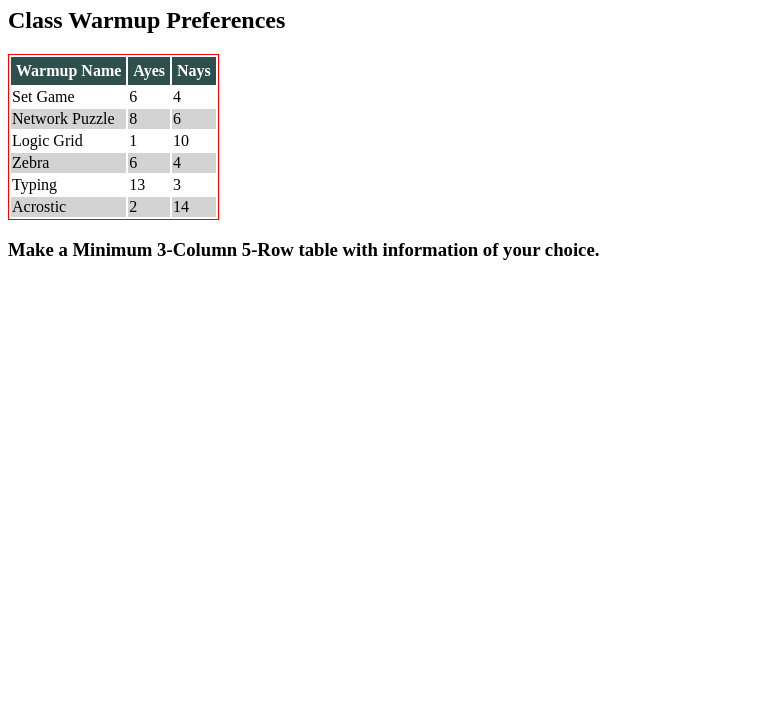
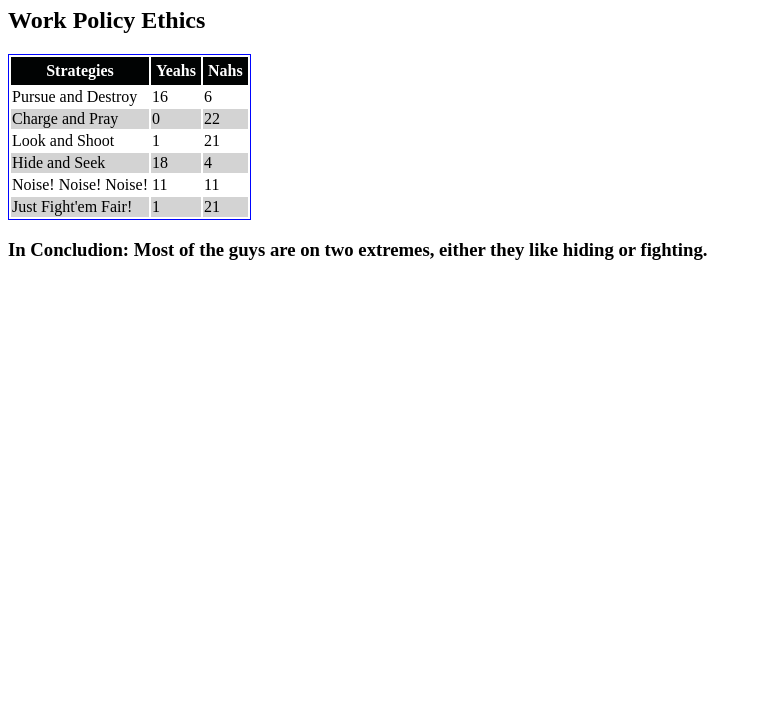
Before and after one commit to Jacky10000000/Tables-Practice, a plain HTML site: page index.html in a window 1280 px wide. Shown: the part 73-800 px from the top of the page, without its empty margins (0-762 px from the left). Drawn offline with Linux system fonts and the light colour scheme.

Commit message:
I'm Scared Did I do This Right?
I don't think I did

```diff
--- a/index.html
+++ b/index.html
@@ -3,18 +3,18 @@
 <head>
     <meta charset="UTF-8">
     <meta name="viewport" content="width=device-width, initial-scale=1.0">
-    <title>Your Name's Table Practice</title>
+    <title>A Little Thing Called Democracy</title>
     <style>
         table {
             /* Shorthand for the properties that follow */
             /* border: solid 1px red; */
-            border-color: red;
+            border-color: rgb(0, 4, 255);
             border-style: solid;
             border-width: 1px;
         }
 
         thead {
-            background-color: darkslategray;
+            background-color: rgb(1, 3, 3);
             color: white;
         }
         th {
@@ -27,60 +27,60 @@
     </style>
 </head>
 <body>
-    <h1>Your Name's Table Practice</h1>
-    <h2>Class Warmup Preferences</h2>
+    <h1>Thoughts on Combat Encounters</h1>
+    <h2>Work Policy Ethics</h2>
     <table>
         <thead>
             <tr>
                 <th>
-                    Warmup Name
+                    Strategies
                 </th>
                 <th>
-                    Ayes
+                    Yeahs
                 </th>
                 <th>
-                    Nays
+                    Nahs
                 </th>
             </tr>
         </thead>
 
         <tbody>
             <tr>
-                <td>Set Game</td>
+                <td>Pursue and Destroy</td>
+                <td>16</td>
                 <td>6</td>
+            </tr>
+            <tr>
+                <td>Charge and Pray</td>
+                <td>0</td>
+                <td>22</td>
+            </tr>
+            <tr>
+                <td>Look and Shoot</td>
+                <td>1</td>
+                <td>21</td>
+            </tr>
+            <tr>
+                <td>Hide and Seek</td>
+                <td>18</td>
                 <td>4</td>
             </tr>
             <tr>
-                <td>Network Puzzle</td>
-                <td>8</td>
-                <td>6</td>
+                <td>Noise! Noise! Noise!</td>
+                <td>11</td>
+                <td>11</td>
             </tr>
             <tr>
-                <td>Logic Grid</td>
+                <td>Just Fight'em Fair!</td>
                 <td>1</td>
-                <td>10</td>
-            </tr>
-            <tr>
-                <td>Zebra</td>
-                <td>6</td>
-                <td>4</td>
-            </tr>
-            <tr>
-                <td>Typing</td>
-                <td>13</td>
-                <td>3</td>
-            </tr>
-            <tr>
-                <td>Acrostic</td>
-                <td>2</td>
-                <td>14</td>
+                <td>21</td>
             </tr>
         </tbody>
 
 
     </table>
 
-    <h3>Make a Minimum 3-Column 5-Row table with information of your choice.</h3>
+    <h3>In Concludion: Most of the guys are on two extremes, either they like hiding or fighting.</h3>
 
 
 
```
